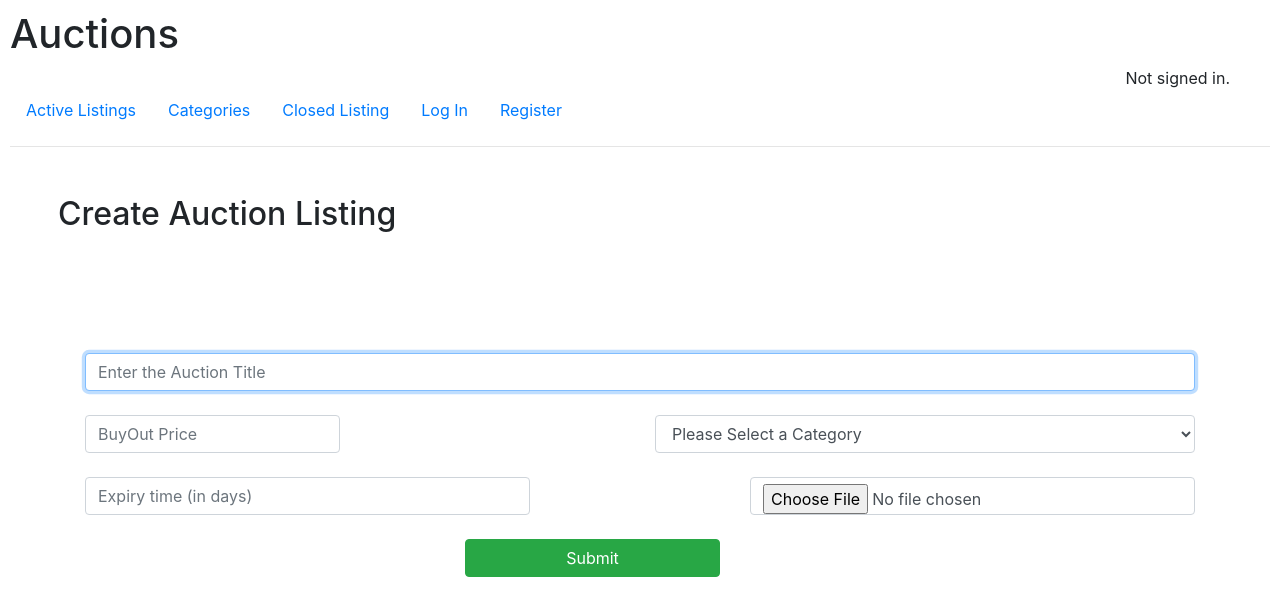
After one commit to Whacko23/Auction-Website, a Django app: page /create in a window 1280 px wide. The commit adds this page. Shown: the top 616 px of the page. Run offline with Django 3.2, Linux system fonts and the light colour scheme; data that the repository does not hold is empty; some libraries are stand-ins or nearby versions.

Commit message:
Added Create Listing Page. Need to fix image upload

```diff
--- a/auctions/templates/auctions/auction.html
+++ b/auctions/templates/auctions/auction.html
@@ -7,7 +7,7 @@
 <div class="container">
   <div class="bg-light">
     <div class="px-5 pt-3 pb-2">
-      <h1 class="display-4">{{auction.name_of_product}}</h1>
+      <h1 class="display-5">{{auction.name_of_product}}</h1>
       <div class="row pt-3 pb-5" style="margin-bottom: 5rem; ">
         <div class="col-xxl-8 col-xl-8 col-lg-8 col-md-12 col-sm-12 py-3">
           <img class="img-fluid" src = "{{img}} " style="max-height: 25em; max-width: 40em; object-fit:cover;">
@@ -52,7 +52,7 @@
                       </div>
                       <div class="col">
                         <div class="form-group px-3">
-                          <input type="submit" value="Bid" class="btn btn-success px-5" required pattern="\S+">
+                          <input type="submit" value="Bid" class="btn btn-success px-5">
                         </div>
                       </div>
                     </div>
--- a/auctions/templates/auctions/categories.html
+++ b/auctions/templates/auctions/categories.html
@@ -6,7 +6,7 @@
 {% endblock title %}
 
 {% block body %}
-    <h2 class="m-10 pb-10">
+    <h2 class="m-5 pb-5">
       Categories
     </h2>
     <div class="container-xl overflow-hidden">
--- /dev/null
+++ b/auctions/templates/auctions/createauction.html
@@ -0,0 +1,47 @@
+{% extends "auctions/layout.html" %}
+
+
+{% block title %}
+    Create Auction Listi ng
+{% endblock title %}
+
+
+{% block body %}
+    <h2 class="m-5 pb-5">Create Auction Listing</h2>
+    <div class="container-xl">
+      <form action="{% url 'create_listing' %}" method="post">
+        {% csrf_token %}
+        <div class="row">
+          <div class="col-12 mt-4">
+            <input type="text" autofocus name="title" placeholder="Enter the Auction Title" class="form-control" maxlength="100" required pattern="\S.*">
+          </div>
+          <div class="col-lg-3 col-m-5 col-sm-5 mt-4">
+            <input type="number" name="BuyoutPrice" placeholder="BuyOut Price" class="form-control" required pattern="\S.*">
+          </div>
+          <div class="col-lg-3 col-m-1 col-sm-1"></div>
+          <div class="col-6 mt-4">
+            <select name="Category" class="form-control" >
+              <option value="" disabled selected>Please Select a Category</option>
+              {% for category in categories %}
+                <option value="{{category}}">{{category}}</option>
+              {% endfor %}
+            </select>
+          </div>
+          <div class="col-5 mt-4">
+            <input type="number" name="Expiry-time"  placeholder="Expiry time (in days)" class="form-control">
+          </div>
+          <div class="col-lg-2 col-m-1 col-sm-1 mt-4"></div>
+          <div class="col-lg-5 col-m-6 col-sm-6 mt-4">
+            <input type="file" accept="image/*" name="pic" class="form-control">
+          </div>
+          <div class="col-lg-4 col-m-4 col-sm-4 mt-4"></div>
+          <div class="col-lg-3 col-m-4 col-sm-4 mt-4">
+            <input type="submit" value="Submit"  class="btn btn-success" style="width: 100%;">
+          </div>
+          <div class="col-lg-5 col-m-4 col-sm-4 mt-4"></div>
+
+        </div>
+      </form>
+
+    </div>
+{% endblock %}
--- a/auctions/templates/auctions/index.html
+++ b/auctions/templates/auctions/index.html
@@ -7,7 +7,7 @@
 
 
 {% block body %}
-    <h2 class="m-10 pb-10">{{title}}</h2>
+    <h2 class="m-5 pb-5">{{title}}</h2>
 
     {% if auctions %}
             <section id="list">
--- a/auctions/templates/auctions/layout.html
+++ b/auctions/templates/auctions/layout.html
@@ -28,7 +28,7 @@
             </li>
             {% if user.is_authenticated %}
                 <li class="nav-item">
-                    <a class="nav-link" href="#">Create Listing</a>
+                    <a class="nav-link" href="{% url 'create_listing' %}">Create Listing</a>
                 </li>
                 <li class="nav-item" style="position: relative;" >
                     <a class="nav-link" href="{% url 'watchlist' %}">My WatchList</a>
--- a/auctions/templates/auctions/login.html
+++ b/auctions/templates/auctions/login.html
@@ -2,7 +2,7 @@
 
 {% block body %}
 
-    <h2>Login</h2>
+    <h2 class="m-5 pb-5">Login</h2>
 
 <div class="container-xl">
     <form action="{% url 'login' %}" method="post">
--- a/auctions/templates/auctions/register.html
+++ b/auctions/templates/auctions/register.html
@@ -2,7 +2,7 @@
 
 {% block body %}
 
-    <h2>Register</h2>
+    <h2 class="m-5 pb-5">Register</h2>
 
     <div class="container-xl">
         <form action="{% url 'register' %}" method="post">
--- a/auctions/urls.py
+++ b/auctions/urls.py
@@ -13,7 +13,8 @@
     path("categories", views.categories, name='categories'),
     path("categories/<str:category>", views.category_listing, name='category'),
     path("closed", views.closed_auctions, name='closed_auctions'),
-    path("wathclist", views.watchlist, name='watchlist'),
+    path("watchlist", views.watchlist, name='watchlist'),
+    path('create', views.create_listing, name="create_listing"),
 
 ]
 
--- a/auctions/views.py
+++ b/auctions/views.py
@@ -230,3 +230,25 @@
         "watchlist": watchlist,
         'title': 'Watchlist',
     })
+
+def create_listing(request):
+    if request.method == 'POST':
+        name = request.POST["title"]
+        price = request.POST["BuyoutPrice"]
+        category = request.POST["Category"]
+        expiry = request.POST["Expiry-time"]
+        pic = request.POST["pic"]
+
+        new_auction = Auction(name_of_product=name, buyout_price= price, listed_by=request.user, category=Categories.objects.get(pk=category), allotted_time= expiry, image = pic)
+        new_auction.save()
+        return HttpResponseRedirect(reverse('auction', kwargs={
+            "id": new_auction.id,
+        }))
+
+    watchlist = get_watchlist(request.user) if request.user.is_authenticated else []
+    categories = Categories.objects.all()
+
+    return render(request, "auctions/createauction.html",{
+        "watchlist": watchlist,
+        'categories': categories,
+    })
```
Also changed, not shown: images/img_4.jpeg (deleted), product/2022/12/img_4.jpeg (deleted).
